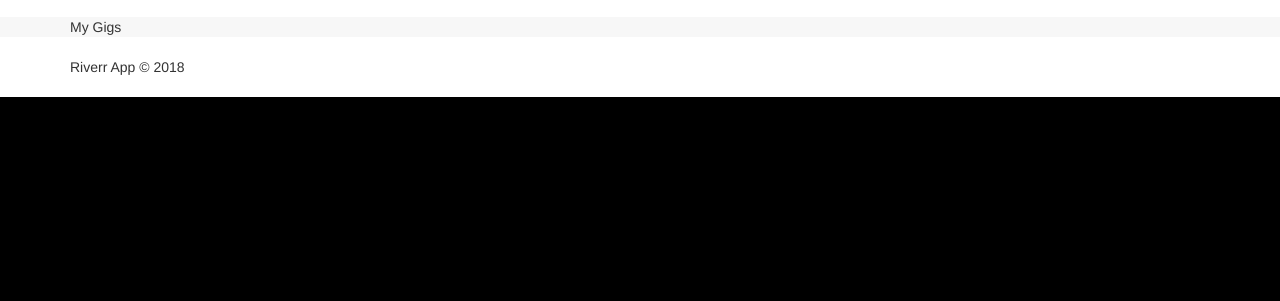
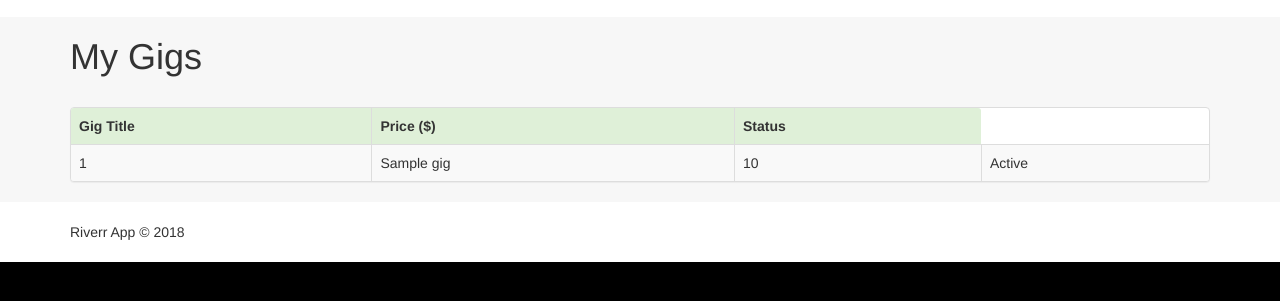
Before and after one commit to RomaneGreen/get_to_buy, a Django app: page /my_gigs/ in a window 1280 px wide. Shown: the part 83-384 px from the top of the page. Run offline with Django 3.2, Linux system fonts and the light colour scheme; a user stored in the database is signed in; tables that the repository leaves empty hold one stand-in row (values such as "Sample post"); grey boxes marked "Sample" are stand-in pictures; some libraries are stand-ins or nearby versions.

Commit message:
gig form page with data

```diff
--- a/riverr/urls.py
+++ b/riverr/urls.py
@@ -22,6 +22,7 @@ from django.conf.urls.static import static
 
 
 
+
 urlpatterns = [
     url(r'^$', views.home, name='home'),
     url(r'^gigs/(?P<id>[0-9]+)$', views.gig_detail, name='gig_detail'),
--- a/riverrapp/templates/create_gig.html
+++ b/riverrapp/templates/create_gig.html
@@ -3,6 +3,7 @@
 
 {% block page %}
 
+{{ error }}
 <form class="" action="" method="post" enctype="multipart/form-data">
     {% csrf_token %}
     {{ gig_form }}
--- a/riverrapp/templates/my_gigs.html
+++ b/riverrapp/templates/my_gigs.html
@@ -3,6 +3,29 @@
 
 {% block page %}
 
-    My Gigs
+<h1 style="margin-bottom: 30px">My Gigs</h1>
+ <div class="panel panel-default">
+   <table class="table table-bordered table-striped">
+     <thead class="bg-success">
+       <tr>
+
+           <th>Gig Title</th>
+           <th>Price ($)</th>
+           <th>Status</th>
+
+       </tr>
+     </thead>
+     <tbody>
+       {% for gig in gigs %}
+         <tr>
+           <td>{{ forloop.counter }}</td>
+           <td>{{ gig.title }}</td>
+           <td>{{ gig.price }}</td>
+           <td>{% if gig.status %} Active {% else %} Disabled {% endif %} </td>
+         </tr>
+       {% endfor %}
+   </tbody>
+   </table>
+ </div>
 
 {% endblock %}
--- a/riverrapp/urls.py
+++ b/riverrapp/urls.py
@@ -2,6 +2,7 @@ from django.urls import path, include
 from riverrapp import views
 from django.contrib.auth import views as auth_views
 from django.conf.urls import url, include
+from .models import Gig
 
 urlpatterns = [
     path('admin/', admin.site.urls),
--- a/riverrapp/views.py
+++ b/riverrapp/views.py
@@ -25,14 +25,22 @@ def gig_detail(request, id):
 
 @login_required(login_url="/")
 def create_gig(request):
+    error = ''
     if request.method == 'POST':
         gig_form = GigForm(request.POST,request.FILES)
+        if gig_form.is_valid():
+           gig = gig_form.save(commit=False)
+           gig.user = request.user
+           gig.save()
+           return redirect('my_gigs')
+        else:
+            error = 'Data is not valid'
         print(gig_form.is_valid())
         print(gig_form.errors())
     gig_form = GigForm()
-    return render(request,'create_gig.html',{"gig_form": gig_form})
+    return render(request,'create_gig.html',{"gig_form": gig_form,"error":error})
 
 @login_required(login_url="/")
 def my_gigs(request):
     gigs = Gig.objects.filter(user = request.user)
-    return render(request,'my_gigs.html',{})
+    return render(request,'my_gigs.html',{"gigs":gigs})
```
Also changed, not shown: media/gigs/download.jpeg (added), media/gigs/nodejs.png (added).
